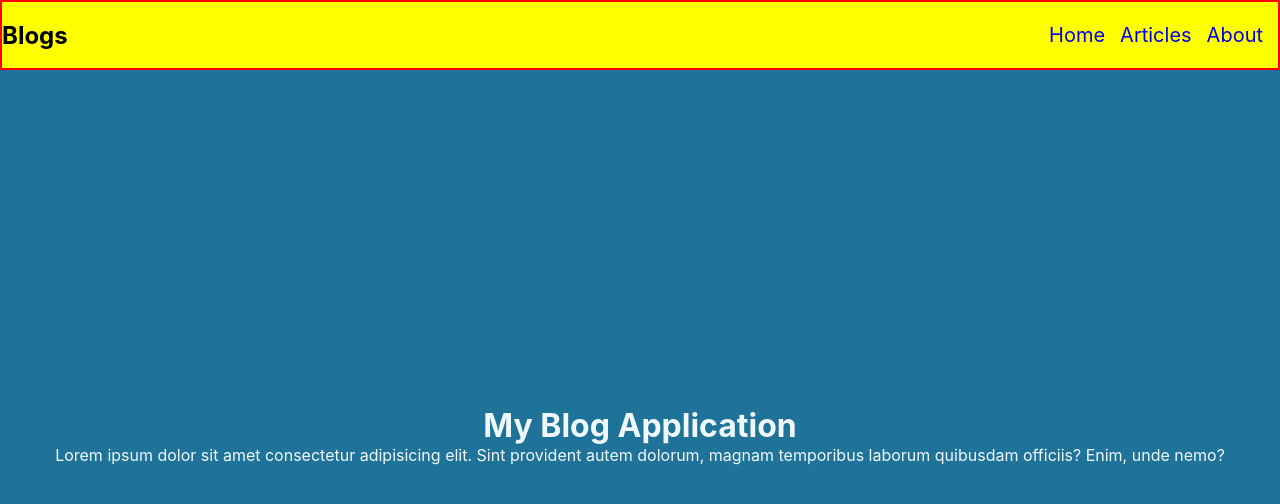
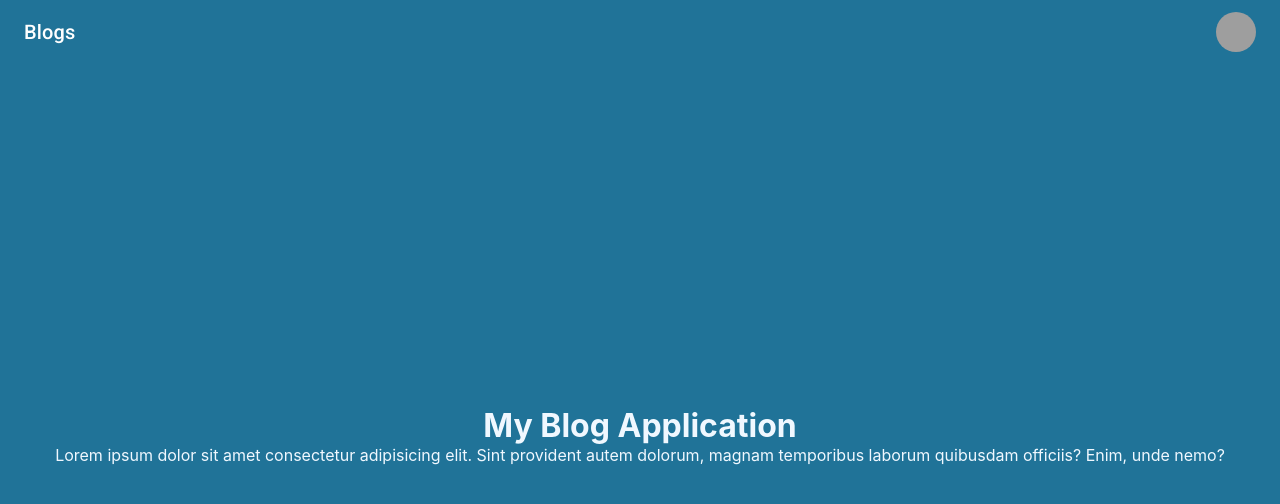
Before and after one commit to anilbdev/blog-app-frontend, a React (Create React App) app: page / in a window 1280 px wide. Shown: the top 504 px of the page. Built offline with nearby package versions, Linux system fonts and the light colour scheme; grey boxes are pictures that could not be loaded.

Commit message:
appbar header added

```diff
--- a/package.json
+++ b/package.json
@@ -5,6 +5,7 @@
   "dependencies": {
     "@emotion/react": "^11.7.1",
     "@emotion/styled": "^11.6.0",
+    "@mui/icons-material": "^5.3.1",
     "@mui/material": "^5.4.0",
     "@testing-library/jest-dom": "^5.16.1",
     "@testing-library/react": "^12.1.2",
--- a/src/App.js
+++ b/src/App.js
@@ -8,10 +8,11 @@ import Error from './pages/Error';
 import Header from './componenets/Header';
 import Signup from './pages/Signup';
 import Login from './pages/Login';
+import HeaderBar from './componenets/AppBar';
 function App() {
   return (
     <BrowserRouter>
-    <Header/>
+    <HeaderBar/>
       <div className="App">
         <Routes>
           <Route path='/' element={<Home/>} />
--- /dev/null
+++ b/src/componenets/AppBar.jsx
@@ -0,0 +1,97 @@
+import * as React from "react"
+import AppBar from "@mui/material/AppBar"
+import Box from "@mui/material/Box"
+import Toolbar from "@mui/material/Toolbar"
+import IconButton from "@mui/material/IconButton"
+import Typography from "@mui/material/Typography"
+import Menu from "@mui/material/Menu"
+import MenuIcon from "@mui/icons-material/Menu"
+import Container from "@mui/material/Container"
+import Avatar from "@mui/material/Avatar"
+import Button from "@mui/material/Button"
+import Tooltip from "@mui/material/Tooltip"
+import MenuItem from "@mui/material/MenuItem"
+
+const pages = ["Products", "Pricing", "Blog"]
+const settings = ["Profile", "Account", "Dashboard", "Logout"]
+
+const HeaderBar = () => {
+  const [anchorElNav, setAnchorElNav] = React.useState(null)
+  const [anchorElUser, setAnchorElUser] = React.useState(null)
+
+  const handleOpenNavMenu = event => {
+    setAnchorElNav(event.currentTarget)
+  }
+  const handleOpenUserMenu = event => {
+    setAnchorElUser(event.currentTarget)
+  }
+
+  const handleCloseNavMenu = () => {
+    setAnchorElNav(null)
+  }
+
+  const handleCloseUserMenu = () => {
+    setAnchorElUser(null)
+  }
+
+  return (
+    <AppBar sx={{ backgroundColor: "#207398" ,height:'70px'}} position="static">
+      <Container maxWidth="xl">
+        <Toolbar disableGutters>
+          <Typography
+            variant="h6"
+            noWrap
+            component="div"
+            sx={{ mr: 2, display: { xs: "none", md: "flex" }, flexGrow: 1, }}
+          >
+            Blogs
+          </Typography>
+
+          <Typography
+            variant="h6"
+            noWrap
+            component="div"
+            sx={{
+              flexGrow: 1,
+              display: { xs: "flex", md: "none", justifyContent: "center" },
+            }}
+          >
+            Blogs
+          </Typography>
+
+          <Box sx={{ flexGrow: 0 }}>
+            <Tooltip title="Open settings">
+              <IconButton onClick={handleOpenUserMenu} sx={{ p: 0 }}>
+                <Avatar alt="Remy Sharp" src="/static/images/avatar/2.jpg" />
+              </IconButton>
+            </Tooltip>
+            <Menu
+              sx={{ mt: "45px" }}
+              id="menu-appbar"
+              anchorEl={anchorElUser}
+              anchorOrigin={{
+                vertical: "top",
+                horizontal: "right",
+              }}
+              keepMounted
+              transformOrigin={{
+                vertical: "top",
+                horizontal: "right",
+              }}
+              open={Boolean(anchorElUser)}
+              onClose={handleCloseUserMenu}
+            >
+              <MenuItem onClick={handleCloseUserMenu}>
+                <Typography textAlign="center">Account</Typography>
+              </MenuItem>
+              <MenuItem onClick={handleCloseUserMenu}>
+                <Typography textAlign="center">Logout</Typography>
+              </MenuItem>
+            </Menu>
+          </Box>
+        </Toolbar>
+      </Container>
+    </AppBar>
+  )
+}
+export default HeaderBar
--- a/src/componenets/Header.jsx
+++ b/src/componenets/Header.jsx
@@ -1,6 +1,9 @@
 import React from "react"
 import { Link, useNavigate } from "react-router-dom"
-import "./Header.css"
+import Button from "@mui/material/Button"
+import LoginIcon from "@mui/icons-material/Login"
+import "./Header.scss"
+import "../global.scss"
 
 function Header() {
   const navigate = useNavigate()
@@ -10,25 +13,22 @@ function Header() {
         <h2 className="logo" onClick={() => navigate("/")}>
           Blogs
         </h2>
-        <div className="articles">
-          <Link
-            style={{ fontSize: 20, marginRight: 15, textDecoration: "none" }}
-            to="/"
+        <div className="menu">
+          <Button
+            variant="contained"
+            sx={{
+              backgroundColor: "#E21717",
+              "&:hover": {
+                backgroundColor: "#f8abab",
+              },
+            }}
+            startIcon={<LoginIcon />}
+            onClick={() => {
+              navigate("/login")
+            }}
           >
-            Home
-          </Link>
-          <Link
-            style={{ fontSize: 20, marginRight: 15, textDecoration: "none" }}
-            to="/articles-list"
-          >
-            Articles
-          </Link>
-          <Link
-            style={{ fontSize: 20, marginRight: 15, textDecoration: "none" }}
-            to="/about"
-          >
-            About
-          </Link>
+            Login
+          </Button>
         </div>
       </nav>
     </div>
--- a/src/componenets/Header.css
+++ b/src/componenets/Header.scss
@@ -1,12 +1,9 @@
+@import '../global.scss';
+
 .header{
     display: flex;
     justify-content: space-between;
     align-items: center;
-    border: 2px solid red;
-    background-color: yellow;
+    background-color: $primaryColor;
     height: 70px;
 }
-
-.menu{
-    font-size: 20;
-}
```
Also changed, not shown: 1 other file (tests, documents, lock files or other folders).
